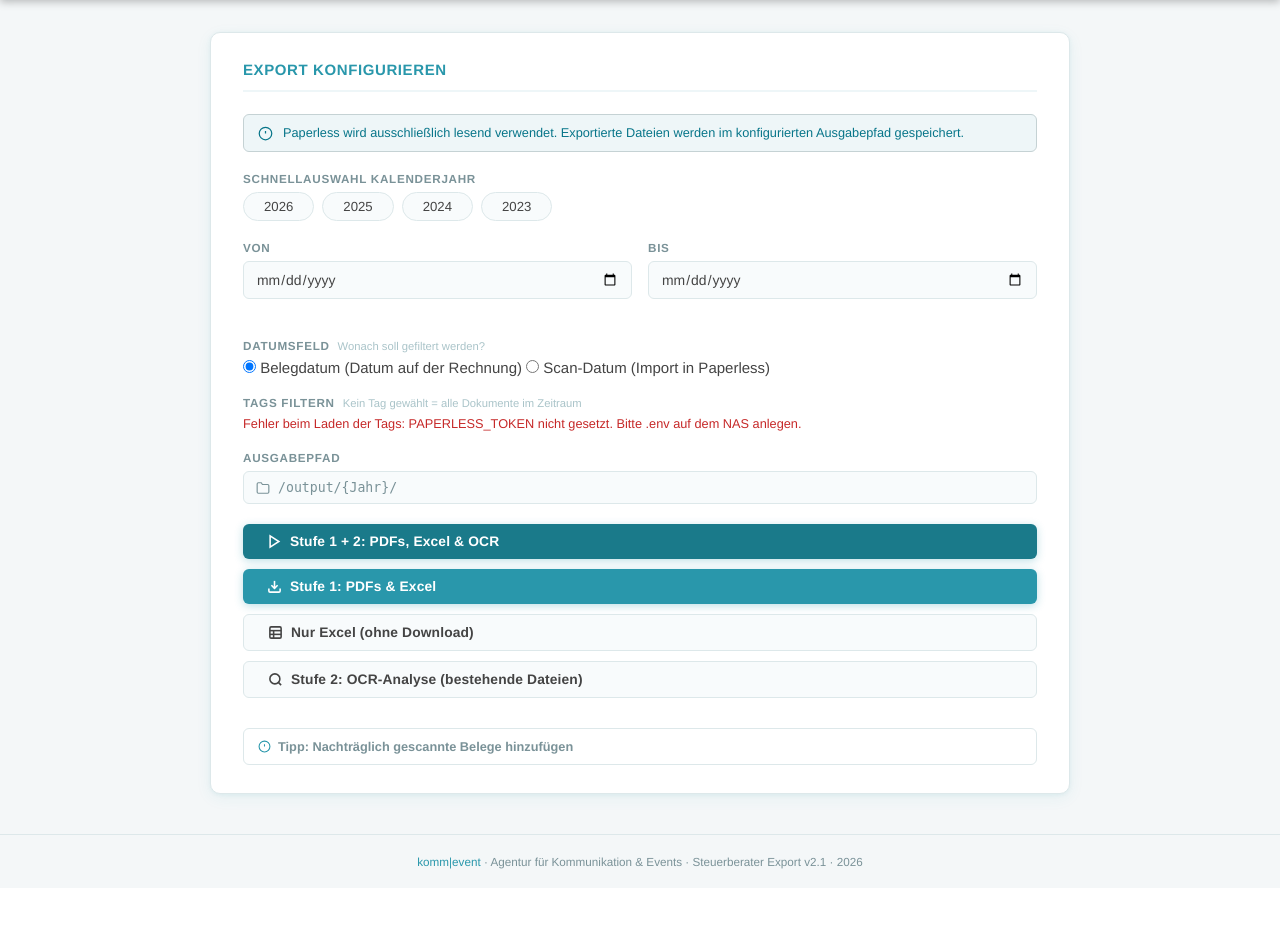
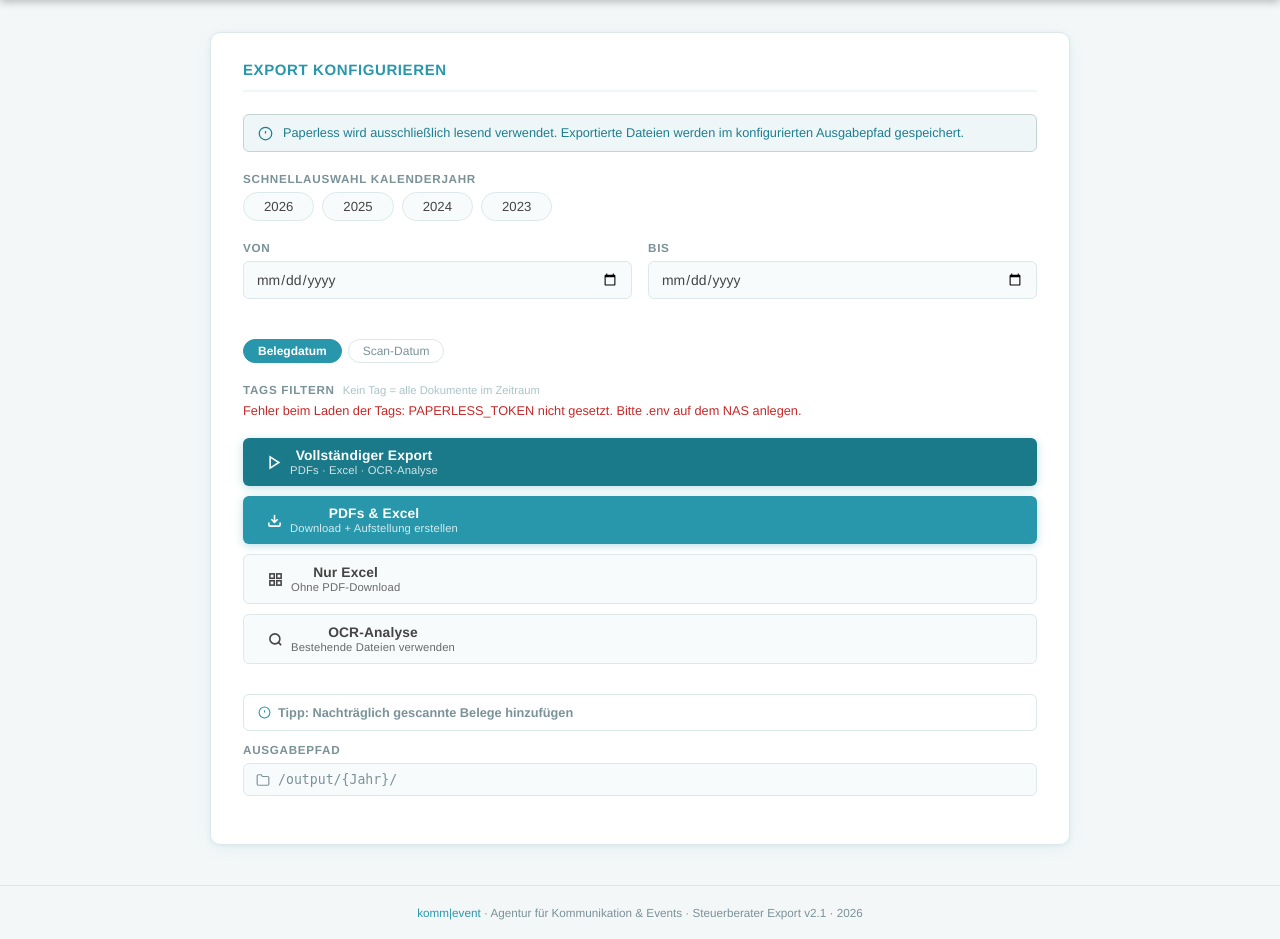
Before and after one commit to Sturmi77/paperless-tax-exporter, a Flask app: page / in a window 1280 px wide. Shown: the part 62-1001 px from the top of the page. Before the commit the page ends 931 px from the top, so only its background shows below. Run offline with Flask 3, Linux system fonts and the light colour scheme.

Commit message:
feat: GUI-Überarbeitung Issue #6
- Buttons: aktionsorientierte Beschriftungen + <small>-Untertitel
- Datumsfeld: Pill-Toggle (Belegdatum/Scan-Datum) direkt unter Von/Bis
- Tag-Auswahl: Chip-Dropdown ersetzt select[multiple]
- Ausgabepfad ans Ende der Konfigurationscard verschoben

```diff
--- a/static/css/style.css
+++ b/static/css/style.css
@@ -4,7 +4,7 @@
 :root {
   /* komm|event CI */
   --primary:      #2997ab;
-  --primary-hov:  #077589;
+  --primary-hov:  #1e7d8f;
   --primary-light:#c5d2d4;
   --primary-pale: #eef6f8;
   --dark:         #333333;
@@ -397,6 +367,163 @@ body {
   color: var(--danger);
   font-size: .85rem;
   margin-top: 6px;
+}
+
+/* ─── Button-Untertitel ────────────────────────────────────────────── */
+.btn small {
+  display: block;
+  font-size: .75rem;
+  font-weight: 400;
+  opacity: .8;
+  margin-top: 1px;
+}
+
+/* ─── Pill-Toggle (Datumsfeld) ─────────────────────────────────────── */
+.date-filter-toggle {
+  display: flex;
+  gap: 6px;
+  margin-top: 8px;
+}
+.pill-btn {
+  padding: 4px 14px;
+  border-radius: 20px;
+  border: 1.5px solid var(--border);
+  background: var(--surface);
+  color: var(--text-muted);
+  font-size: .8rem;
+  font-family: var(--font);
+  cursor: pointer;
+  transition: all .15s;
+}
+.pill-btn.pill-active {
+  background: var(--primary);
+  border-color: var(--primary);
+  color: #fff;
+  font-weight: 600;
+}
+.pill-btn:hover:not(.pill-active) {
+  border-color: var(--primary);
+  color: var(--primary);
+}
+
+/* ─── Chip-Dropdown ────────────────────────────────────────────────── */
+.tag-dropdown {
+  position: relative;
+}
+.tag-input-wrap {
+  display: flex;
+  flex-wrap: wrap;
+  align-items: center;
+  gap: 5px;
+  min-height: 38px;
+  padding: 5px 10px;
+  border: 1.5px solid var(--border);
+  border-radius: var(--radius-sm);
+  background: #fff;
+  cursor: text;
+  transition: border-color .15s;
+}
+.tag-input-wrap:focus-within {
+  border-color: var(--primary);
+  box-shadow: 0 0 0 3px rgba(41,151,171,.12);
+}
+.tag-chips {
+  display: flex;
+  flex-wrap: wrap;
+  gap: 4px;
+}
+.tag-chip {
+  display: inline-flex;
+  align-items: center;
+  gap: 4px;
+  padding: 2px 8px 2px 10px;
+  background: var(--primary-pale);
+  border: 1px solid var(--primary-light);
+  border-radius: 12px;
+  font-size: .8rem;
+  color: var(--primary-hov);
+  white-space: nowrap;
+}
+.tag-chip-remove {
+  display: inline-flex;
+  align-items: center;
+  justify-content: center;
+  width: 14px;
+  height: 14px;
+  border-radius: 50%;
+  border: none;
+  background: var(--primary-light);
+  color: var(--primary-hov);
+  cursor: pointer;
+  font-size: 10px;
+  line-height: 1;
+  padding: 0;
+}
+.tag-chip-remove:hover {
+  background: var(--primary);
+  color: #fff;
+}
+.tag-search {
+  flex: 1;
+  min-width: 100px;
+  border: none;
+  outline: none;
+  font-size: .9rem;
+  font-family: var(--font);
+  color: var(--text);
+  background: transparent;
+  padding: 2px 0;
+}
+.tag-panel {
+  position: absolute;
+  top: calc(100% + 4px);
+  left: 0;
+  right: 0;
+  background: #fff;
+  border: 1.5px solid var(--border);
+  border-radius: var(--radius-sm);
+  box-shadow: 0 4px 16px rgba(0,0,0,.1);
+  max-height: 220px;
+  overflow-y: auto;
+  z-index: 100;
+}
+.tag-option {
+  display: flex;
+  align-items: center;
+  gap: 8px;
+  padding: 8px 12px;
+  cursor: pointer;
+  font-size: .88rem;
+  color: var(--text);
+  transition: background .1s;
+}
+.tag-option:hover {
+  background: var(--surface-2);
+}
+.tag-option.selected {
+  background: var(--primary-pale);
+  color: var(--primary-hov);
+}
+.tag-option-check {
+  width: 15px;
+  height: 15px;
+  border: 1.5px solid var(--border);
+  border-radius: 3px;
+  flex-shrink: 0;
+  display: flex;
+  align-items: center;
+  justify-content: center;
+  transition: all .1s;
+}
+.tag-option.selected .tag-option-check {
+  background: var(--primary);
+  border-color: var(--primary);
+  color: #fff;
+}
+.tag-no-results {
+  padding: 10px 12px;
+  font-size: .85rem;
+  color: var(--text-muted);
 }
 
 /* ─── Hilfsklassen ─────────────────────────────────────────────────── */
--- a/static/js/app.js
+++ b/static/js/app.js
@@ -27,6 +27,14 @@ document.addEventListener("DOMContentLoaded", () => {
   $("btn-stage2").addEventListener("click",  () => startExport("stage2"));
   $("btn-cancel").addEventListener("click",  cancelJob);
   $("new-export-btn").addEventListener("click", resetUI);
+
+  // Pill-Toggle für Datumsfeld
+  document.querySelectorAll('.pill-btn').forEach(btn => {
+    btn.addEventListener('click', () => {
+      document.querySelectorAll('.pill-btn').forEach(b => b.classList.remove('pill-active'));
+      btn.classList.add('pill-active');
+    });
+  });
 });
 
 // ─── Verbindungscheck ──────────────────────────────────────────────────
@@ -94,6 +102,11 @@ function clearActiveYear() {
   document.querySelectorAll(".year-btn").forEach(b => b.classList.remove("active"));
 }
 
+function getDateField() {
+  const active = document.querySelector('.pill-btn.pill-active');
+  return active ? active.dataset.value : 'created';
+}
+
 // ─── Tags laden ────────────────────────────────────────────────────────
 async function loadTags() {
   try {
@@ -109,8 +122,6 @@ async function loadTags() {
 
     allTags = data.tags || [];
     renderTags();
-    $("tag-loading").classList.add("hidden");
-    $("tag-list").classList.remove("hidden");
     enableButtons();
     updateInfo();
   } catch (err) {
@@ -136,40 +147,102 @@ function disableButtons() {
 }
 
 function renderTags() {
-  const container = $("tag-list");
-  container.innerHTML = "";
+  $('tag-loading').classList.add('hidden');
 
   if (allTags.length === 0) {
-    container.innerHTML = '<span style="color:#a0aec0;font-size:.88rem;">Keine Tags in Paperless gefunden.</span>';
+    $('tag-error').textContent = 'Keine Tags in Paperless gefunden.';
+    $('tag-error').classList.remove('hidden');
     return;
   }
 
-  const sorted = [...allTags].sort((a, b) => a.name.localeCompare(b.name, "de"));
-  const select = document.createElement("select");
-  select.id       = "tag-select";
-  select.multiple = true;
-  select.size     = Math.min(sorted.length, 8);
-  select.style.cssText = "width:100%;border:1.5px solid #c5d2d4;border-radius:6px;padding:4px;font-size:.93rem;font-family:inherit;background:#fff;color:#444;outline:none;";
+  const dropdown  = $('tag-dropdown');
+  const inputWrap = $('tag-input-wrap');
+  const chipsEl   = $('tag-chips');
+  const searchEl  = $('tag-search');
+  const panel     = $('tag-panel');
 
-  sorted.forEach(tag => {
-    const opt       = document.createElement("option");
-    opt.value       = tag.id;
-    opt.textContent = tag.name;
-    select.appendChild(opt);
+  dropdown.classList.remove('hidden');
+
+  const sorted = [...allTags].sort((a, b) => a.name.localeCompare(b.name, 'de'));
+
+  function renderPanel(filter = '') {
+    panel.innerHTML = '';
+    const f = filter.toLowerCase();
+    const visible = sorted.filter(t => t.name.toLowerCase().includes(f));
+    if (visible.length === 0) {
+      panel.innerHTML = '<div class="tag-no-results">Keine Tags gefunden.</div>';
+      return;
+    }
+    visible.forEach(tag => {
+      const opt = document.createElement('div');
+      opt.className = 'tag-option' + (selectedTags.has(tag.id) ? ' selected' : '');
+      opt.dataset.id = tag.id;
+      opt.innerHTML = `
+        <span class="tag-option-check">
+          ${selectedTags.has(tag.id) ? '<svg width="10" height="10" viewBox="0 0 24 24" fill="none" stroke="currentColor" stroke-width="3"><polyline points="20 6 9 17 4 12"/></svg>' : ''}
+        </span>
+        ${tag.name}
+      `;
+      opt.addEventListener('click', () => toggleTag(tag.id, tag.name));
+      panel.appendChild(opt);
+    });
+  }
+
+  function renderChips() {
+    chipsEl.innerHTML = '';
+    selectedTags.forEach(id => {
+      const tag = allTags.find(t => t.id === id);
+      if (!tag) return;
+      const chip = document.createElement('div');
+      chip.className = 'tag-chip';
+      chip.innerHTML = `${tag.name}<button class="tag-chip-remove" data-id="${id}" title="Entfernen">×</button>`;
+      chip.querySelector('.tag-chip-remove').addEventListener('click', e => {
+        e.stopPropagation();
+        toggleTag(id, tag.name);
+      });
+      chipsEl.appendChild(chip);
+    });
+    if (selectedTags.size === 0) {
+      searchEl.placeholder = 'Tags wählen…';
+    } else {
+      searchEl.placeholder = '';
+    }
+    updateInfo();
+  }
+
+  function toggleTag(id, name) {
+    if (selectedTags.has(id)) {
+      selectedTags.delete(id);
+    } else {
+      selectedTags.add(id);
+    }
+    renderChips();
+    renderPanel(searchEl.value);
+  }
+
+  function openPanel() {
+    renderPanel(searchEl.value);
+    panel.classList.remove('hidden');
+  }
+
+  function closePanel() {
+    panel.classList.add('hidden');
+    searchEl.value = '';
+  }
+
+  inputWrap.addEventListener('click', () => {
+    searchEl.focus();
+    openPanel();
   });
 
-  select.addEventListener("change", () => {
-    selectedTags.clear();
-    Array.from(select.selectedOptions).forEach(o => selectedTags.add(Number(o.value)));
-    updateInfo();
+  searchEl.addEventListener('input', () => renderPanel(searchEl.value));
+  searchEl.addEventListener('focus', () => openPanel());
+
+  document.addEventListener('click', e => {
+    if (!dropdown.contains(e.target)) closePanel();
   });
 
-  const hint = document.createElement("div");
-  hint.style.cssText = "font-size:.8rem;color:#718096;margin-top:4px;";
-  hint.textContent   = "Strg+Klick für Mehrfachauswahl · Keine Auswahl = alle Dokumente";
-
-  container.appendChild(select);
-  container.appendChild(hint);
+  renderChips();
 }
 
 // ─── Info-Text ─────────────────────────────────────────────────────────
@@ -202,11 +275,6 @@ function formatDuration(seconds) {
   const h  = Math.floor(m / 60);
   const rm = m % 60;
   return rm > 0 ? `${h} Std. ${rm} Min.` : `${h} Std.`;
-}
-
-function getDateField() {
-  const el = document.querySelector("input[name='date-field']:checked");
-  return el ? el.value : "created";
 }
 
 // ─── Issue #4: Überschreib-Prüfung ────────────────────────────────────
@@ -260,7 +328,7 @@ async function startExport(mode) {
   const tagIds    = Array.from(selectedTags);
   const tagNames  = tagIds.map(id => { const t = allTags.find(t => t.id === id); return t ? t.name : String(id); });
   const yearLabel = from.slice(0, 4);
-  const dateField = getDateField();  // Issue #3
+  const dateField = getDateField();
 
   // Issue #4: Überschreib-Prüfung (false=Abbrechen, true=Überschreiben, "append"=Nur neue)
   const confirmed = await checkExistsAndConfirm(yearLabel, mode);
@@ -269,10 +337,10 @@ async function startExport(mode) {
   const appendMode = confirmed === "append";
 
   const titles = {
-    stage0:  "Excel wird erstellt…",
-    stage1:  appendMode ? "Neue Belege werden hinzugefügt…" : "Stufe 1: PDFs & Excel wird erstellt…",
-    stage2:  "Stufe 2: OCR-Analyse läuft…",
-    both:    appendMode ? "Neue Belege + OCR-Analyse läuft…" : "Stufe 1 + 2: Export & OCR-Analyse läuft…",
+    stage0:  "Nur Excel wird erstellt…",
+    stage1:  appendMode ? "Neue Belege werden hinzugefügt…" : "PDFs & Excel wird erstellt…",
+    stage2:  "OCR-Analyse läuft…",
+    both:    appendMode ? "Neue Belege + OCR-Analyse läuft…" : "Vollständiger Export läuft…",
   };
 
   $("config-card").classList.add("hidden");
@@ -298,10 +366,10 @@ async function startExport(mode) {
       headers: { "Content-Type": "application/json" },
       body:    JSON.stringify({
         date_from: from, date_to: to,
+        date_field:  dateField,
         tag_ids: tagIds, tag_names: tagNames,
         year_label: yearLabel, mode,
-        date_field:  dateField,    // Issue #3
-        append_mode: appendMode,   // Issue #4
+        append_mode: appendMode,
       }),
     });
     if (!res.ok) {
--- a/templates/index.html
+++ b/templates/index.html
@@ -29,6 +29,7 @@
       <section class="card" id="config-card">
         <h2 class="card-title">Export konfigurieren</h2>
 
+        <!-- 1. Info-Banner -->
         <div class="info-box">
           <svg width="15" height="15" viewBox="0 0 24 24" fill="none" stroke="currentColor" stroke-width="2">
             <circle cx="12" cy="12" r="10"/><line x1="12" y1="8" x2="12" y2="12"/>
@@ -37,13 +38,13 @@
           <span>Paperless wird ausschließlich lesend verwendet. Exportierte Dateien werden im konfigurierten Ausgabepfad gespeichert.</span>
         </div>
 
-        <!-- Schnellauswahl Kalenderjahr -->
+        <!-- 2. Schnellauswahl Kalenderjahr -->
         <div class="field-group">
           <label class="field-label">Schnellauswahl Kalenderjahr</label>
           <div class="quick-years" id="quick-years"></div>
         </div>
 
-        <!-- Datumsbereich -->
+        <!-- 3. Datumsbereich + Pill-Toggle -->
         <div class="field-row">
           <div class="field-group">
             <label class="field-label" for="date-from">Von</label>
@@ -54,88 +55,82 @@
             <input class="input" type="date" id="date-to" />
           </div>
         </div>
+        <div class="date-filter-toggle">
+          <button type="button" class="pill-btn pill-active" id="pill-created" data-value="created">
+            Belegdatum
+          </button>
+          <button type="button" class="pill-btn" id="pill-added" data-value="added">
+            Scan-Datum
+          </button>
+        </div>
 
-        <!-- Issue #3: Datumsfeld-Auswahl -->
-        <div class="field-group">
-          <label class="field-label">Datumsfeld
-            <span class="hint">Wonach soll gefiltert werden?</span>
+        <!-- 4. Tag-Auswahl (Chip-Dropdown) -->
+        <div class="field-group" style="margin-top: 20px;">
+          <label class="field-label">
+            Tags filtern
+            <span class="hint">Kein Tag = alle Dokumente im Zeitraum</span>
           </label>
-          <div class="radio-group">
-            <label class="radio-label">
-              <input type="radio" name="date-field" value="created" checked />
-              Belegdatum <span class="radio-hint">(Datum auf der Rechnung)</span>
-            </label>
-            <label class="radio-label">
-              <input type="radio" name="date-field" value="added" />
-              Scan-Datum <span class="radio-hint">(Import in Paperless)</span>
-            </label>
+          <div id="tag-loading" class="tag-loading">Lade Tags aus Paperless…</div>
+          <div id="tag-error" class="error-msg hidden"></div>
+
+          <!-- Chip-Dropdown (initial hidden, wird durch JS befüllt) -->
+          <div class="tag-dropdown hidden" id="tag-dropdown">
+            <div class="tag-input-wrap" id="tag-input-wrap">
+              <div class="tag-chips" id="tag-chips">
+                <!-- gewählte Tags erscheinen hier als Chips -->
+              </div>
+              <input
+                type="text"
+                class="tag-search"
+                id="tag-search"
+                placeholder="Tags wählen…"
+                autocomplete="off"
+              />
+            </div>
+            <div class="tag-panel hidden" id="tag-panel">
+              <!-- Optionen werden per JS befüllt -->
+            </div>
           </div>
         </div>
 
-        <!-- Tags -->
-        <div class="field-group">
-          <label class="field-label">
-            Tags filtern
-            <span class="hint">Kein Tag gewählt = alle Dokumente im Zeitraum</span>
-          </label>
-          <div id="tag-loading" class="tag-loading">Lade Tags aus Paperless…</div>
-          <div id="tag-list" class="tag-list hidden"></div>
-          <div id="tag-error" class="error-msg hidden"></div>
-        </div>
-
-        <!-- Ausgabepfad -->
-        <div class="field-group">
-          <label class="field-label">Ausgabepfad</label>
-          <div class="output-path">
-            <svg width="14" height="14" viewBox="0 0 24 24" fill="none" stroke="currentColor" stroke-width="2">
-              <path d="M22 19a2 2 0 0 1-2 2H4a2 2 0 0 1-2-2V5a2 2 0 0 1 2-2h5l2 3h9a2 2 0 0 1 2 2z"/>
-            </svg>
-            <span id="output-path-text">…</span>
-          </div>
-        </div>
-
-        <!-- Aktions-Buttons -->
+        <!-- 5. Aktions-Buttons -->
         <div class="actions actions-stacked">
 
-          <!-- Stufe 1 + 2 (Primär/Haupt-Aktion) -->
           <button class="btn btn-primary btn-both" id="btn-both" disabled>
             <svg width="15" height="15" viewBox="0 0 24 24" fill="none" stroke="currentColor" stroke-width="2.5">
               <polygon points="5 3 19 12 5 21 5 3"/>
             </svg>
-            Stufe 1 + 2: PDFs, Excel &amp; OCR
+            <span>Vollständiger Export<small>PDFs · Excel · OCR-Analyse</small></span>
           </button>
 
-          <!-- Stufe 1 -->
           <button class="btn btn-primary" id="btn-stage1" disabled>
             <svg width="15" height="15" viewBox="0 0 24 24" fill="none" stroke="currentColor" stroke-width="2.5">
               <path d="M21 15v4a2 2 0 0 1-2 2H5a2 2 0 0 1-2-2v-4"/>
               <polyline points="7 10 12 15 17 10"/>
               <line x1="12" y1="15" x2="12" y2="3"/>
             </svg>
-            Stufe 1: PDFs &amp; Excel
+            <span>PDFs &amp; Excel<small>Download + Aufstellung erstellen</small></span>
           </button>
 
-          <!-- Issue #1: Nur Excel -->
           <button class="btn btn-secondary" id="btn-stage0" disabled>
             <svg width="15" height="15" viewBox="0 0 24 24" fill="none" stroke="currentColor" stroke-width="2.5">
-              <rect x="3" y="3" width="18" height="18" rx="2"/><line x1="3" y1="9" x2="21" y2="9"/>
-              <line x1="3" y1="15" x2="21" y2="15"/><line x1="9" y1="9" x2="9" y2="21"/>
+              <rect x="3" y="3" width="7" height="7"/><rect x="14" y="3" width="7" height="7"/>
+              <rect x="3" y="14" width="7" height="7"/><rect x="14" y="14" width="7" height="7"/>
             </svg>
-            Nur Excel (ohne Download)
+            <span>Nur Excel<small>Ohne PDF-Download</small></span>
           </button>
 
-          <!-- Stufe 2 standalone -->
           <button class="btn btn-secondary" id="btn-stage2" disabled>
             <svg width="15" height="15" viewBox="0 0 24 24" fill="none" stroke="currentColor" stroke-width="2.5">
               <circle cx="11" cy="11" r="8"/><line x1="21" y1="21" x2="16.65" y2="16.65"/>
             </svg>
-            Stufe 2: OCR-Analyse (bestehende Dateien)
+            <span>OCR-Analyse<small>Bestehende Dateien verwenden</small></span>
           </button>
 
           <span class="selected-info" id="selected-info"></span>
         </div>
 
-        <!-- Tipp: Nachtrag / Nur neue hinzufügen -->
+        <!-- 6. Tipp-Box -->
         <details class="tip-box" id="tip-nachtrag">
           <summary class="tip-summary">
             <svg width="13" height="13" viewBox="0 0 24 24" fill="none" stroke="currentColor" stroke-width="2">
@@ -156,6 +151,16 @@
           </div>
         </details>
 
+        <!-- 7. Ausgabepfad (ans Ende) -->
+        <div class="field-group" style="margin-top: 12px;">
+          <label class="field-label">Ausgabepfad</label>
+          <div class="output-path">
+            <svg width="14" height="14" viewBox="0 0 24 24" fill="none" stroke="currentColor" stroke-width="2">
+              <path d="M22 19a2 2 0 0 1-2 2H4a2 2 0 0 1-2-2V5a2 2 0 0 1 2-2h5l2 3h9a2 2 0 0 1 2 2z"/>
+            </svg>
+            <span id="output-path-text">…</span>
+          </div>
+        </div>
       </section>
 
       <!-- Job-Fortschritt -->
```
Also changed, not shown: other parts of static/css/style.css (+0 -30 lines).
